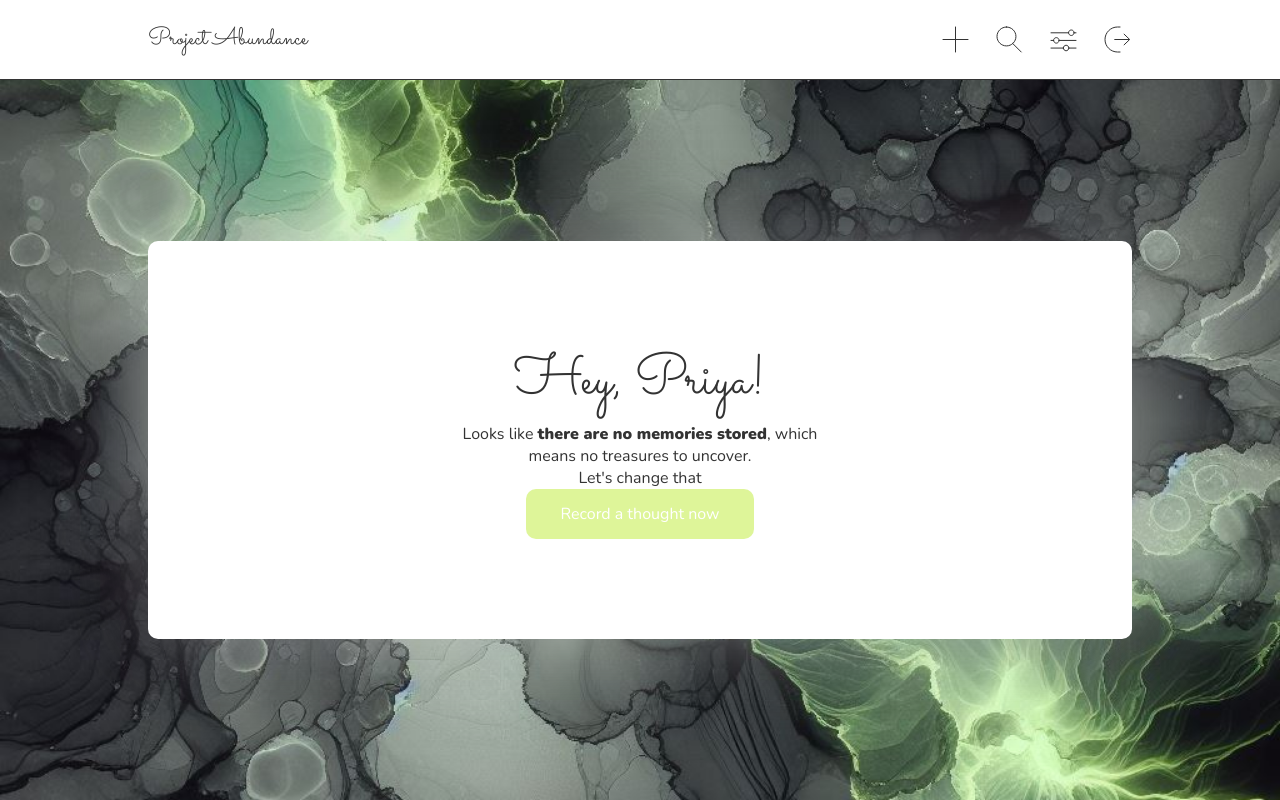
After one commit to nic-dgl409-wi24/dgl-409-capstone-project-pmenezes3094, a PHP site: page /pages/dashboard-first-time.html in a window 1280 px wide. The commit adds this page. Run offline with PHP 8.4, Linux system fonts and the light colour scheme.

Commit message:
create first time login page design

```diff
--- /dev/null
+++ b/front-end/pages/dashboard-first-time.html
@@ -0,0 +1,52 @@
+<!DOCTYPE html>
+<html lang="en">
+
+<head>
+    <meta charset="UTF-8">
+    <meta name="viewport" content="width=device-width, initial-scale=1.0">
+    <title>dashboard first time</title>
+
+    <link rel="stylesheet" href="../styles/style.css">
+</head>
+
+<body>
+    <header>
+        <div class="container nav-bar">
+            <div class="logo">
+                <h1>Project Abundance</h1>
+            </div>
+            <nav>
+                <button class="add button-icon">
+                    <img src="../assets/icons/add.svg" alt="">
+                </button>
+                <button class="search button-icon">
+                    <img src="../assets/icons/search.svg" alt="">
+                </button>
+                <button class="setting button-icon">
+                    <img src="../assets/icons/setting.svg" alt="">
+                </button>
+                <button class="logout button-icon">
+                    <img src="../assets/icons/logout.svg" alt="">
+                </button>
+            </nav>
+        </div>
+    </header>
+
+    <main>
+        <div class="container">
+            <div class="card-first-time">
+                <div class="content-first-time">
+                    <h2>Hey, Priya!</h2>
+                    <p>Looks like <span class="emphasize">there are no memories stored</span>,
+                        which means no treasures to uncover. </p>
+                    <p>Let's change that</p>
+                    <button class="button-primary">Record a thought now</button>
+                </div>
+            </div>
+        </div>
+    </main>
+
+    <script src="../scripts/script.js"></script>
+</body>
+
+</html>
--- a/front-end/styles/components/_buttons.scss
+++ b/front-end/styles/components/_buttons.scss
@@ -9,3 +9,12 @@
         object-fit: contain;
     }
 }
+
+.button-primary {
+    height: 50px;
+    max-width: 228px;
+    border: none;
+    border-radius: $corner-radius;
+    background-color: $color-secondary-dark-version;
+    color: $color-primary-light-version;
+}
--- a/front-end/styles/components/_cards.scss
+++ b/front-end/styles/components/_cards.scss
@@ -3,11 +3,9 @@
     column-gap: $gap;
 
     .card {
-        width: 100%;
         margin-bottom: $gap;
         break-inside: avoid;
-        box-shadow: $card-shadow;
-        border-radius: $corner-radius;
+        @include card;
 
         @include position-bottom-left;
 
--- a/front-end/styles/components/_header.scss
+++ b/front-end/styles/components/_header.scss
@@ -1,5 +1,5 @@
 header {
-    height: 80px;
+    height: $size-header;
     position: sticky;
     top: 0;
     display: flex;
--- a/front-end/styles/configurations/_config.scss
+++ b/front-end/styles/configurations/_config.scss
@@ -11,10 +11,10 @@
     font-size: $font-size-3;
     color: $color-primary-dark-version;
 
-    //page-setup
     .container {
         margin: 0 auto;
         width: 100%;
         max-width: 984px;
     }
+
 }
--- a/front-end/styles/configurations/_effects.scss
+++ b/front-end/styles/configurations/_effects.scss
@@ -14,3 +14,16 @@ $card-shadow: 0px 4px 100px rgba(201, 201, 201, 0.5);
     justify-content: flex-end;
     align-items: flex-end;
 }
+
+@mixin card{
+    width: 100%;
+    background-color: $color-light;
+    box-shadow: $card-shadow;
+    border-radius: $corner-radius;
+}
+
+@mixin background-image {
+    background-size: cover;
+    background-position: center;
+    background-repeat: no-repeat;
+}
--- a/front-end/styles/configurations/_sizes.scss
+++ b/front-end/styles/configurations/_sizes.scss
@@ -1,3 +1,5 @@
+//header-size
+$size-header: 80px;
 //card-sizes
 
 $size-card-xxs: 57px;
--- /dev/null
+++ b/front-end/styles/pages/_dashboard-first-time.scss
@@ -0,0 +1,25 @@
+main {
+    height: calc(100vh - $size-header);
+    background-image: url(../assets/images/background.jpg);
+    @include background-image;
+    display: flex;
+    align-items: center;
+
+    .card-first-time {
+        @include card;
+        display: flex;
+        justify-content: center;
+        align-items: center;
+
+        .content-first-time {
+            max-width: 390px;
+            text-align: center;
+            padding: $spacing-xxl 0;
+
+            h2 {
+                font-family: $font-family-tertiary;
+                font-size: $font-size-7;
+            }
+        }
+    }
+}
--- a/front-end/styles/style.css
+++ b/front-end/styles/style.css
@@ -89,10 +89,11 @@ header .nav-bar nav {
        column-gap: 24px;
 }
 .card-container .card {
-  width: 100%;
   margin-bottom: 24px;
   -moz-column-break-inside: avoid;
        break-inside: avoid;
+  width: 100%;
+  background-color: #ffffff;
   box-shadow: 0px 4px 100px rgba(201, 201, 201, 0.5);
   border-radius: 10px;
   display: flex;
@@ -136,6 +137,15 @@ header .nav-bar nav {
      object-fit: contain;
 }
 
+.button-primary {
+  height: 50px;
+  max-width: 228px;
+  border: none;
+  border-radius: 10px;
+  background-color: #def599;
+  color: #ffffff;
+}
+
 main .greeting {
   text-align: center;
   padding: 30px 0 30px 0;
@@ -153,4 +163,32 @@ main .greeting {
     -moz-columns: 1;
          columns: 1;
   }
+}
+
+main {
+  height: calc(100vh - 80px);
+  background-image: url(../assets/images/background.jpg);
+  background-size: cover;
+  background-position: center;
+  background-repeat: no-repeat;
+  display: flex;
+  align-items: center;
+}
+main .card-first-time {
+  width: 100%;
+  background-color: #ffffff;
+  box-shadow: 0px 4px 100px rgba(201, 201, 201, 0.5);
+  border-radius: 10px;
+  display: flex;
+  justify-content: center;
+  align-items: center;
+}
+main .card-first-time .content-first-time {
+  max-width: 390px;
+  text-align: center;
+  padding: 100px 0;
+}
+main .card-first-time .content-first-time h2 {
+  font-family: "Sacramento", cursive;
+  font-size: 56px;
 }/*# sourceMappingURL=style.css.map */
--- a/front-end/styles/style.scss
+++ b/front-end/styles/style.scss
@@ -11,3 +11,4 @@
 @import 'components/buttons';
 //Pages
 @import 'pages/dashboard';
+@import 'pages/dashboard-first-time';
```
Also changed, not shown: 1 other file.
